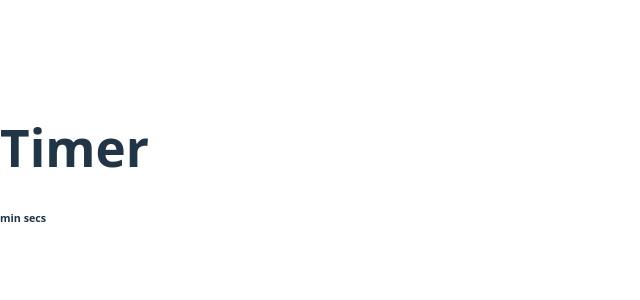
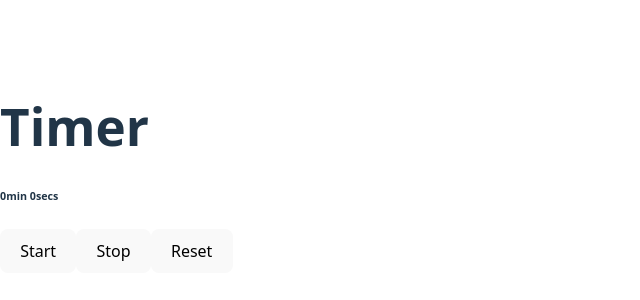
Before and after one commit to DanielRios491/bootcamp-frontend-25, a React (Vite) app: page / in a window 1280 px wide. Shown: the part 232-532 px from the top of the page, without its empty margins (0-640 px from the left). Built offline with nearby package versions, Linux system fonts and the light colour scheme.

Commit message:
feat: counted of seconds completed

```diff
--- a/src/App.jsx
+++ b/src/App.jsx
@@ -1,17 +1,29 @@
-import { useState } from 'react'
-import reactLogo from './assets/react.svg'
-import viteLogo from '/vite.svg'
+import { useEffect, useState } from 'react'
 import './App.css'
 
 function App() {
   const [countSec, setCountSec] = useState(0)
   const [countMin, setCountMin] = useState(0)
+  const [ start, setStart ] = useState(false)
+
+  useEffect(() => {
+    if (start) {
+      if (countSec < 60) {
+        setCountMin(prev => prev + 1)
+        setCountSec(0)
+      }
+      setInterval(() => {setCountSec(prev => prev+1)}, 1000)
+    }
+  }, [start]);
 
   return (
-    <>
+    <div>
       <h1>Timer</h1>
-      <h6><span></span>min <span></span>secs</h6>
-    </>
+      <h6><span>{ countMin }</span>min <span>{ countSec }</span>secs</h6>
+      <button onClick={() => {setStart(true)}}>Start</button>
+      <button onClick={() => {setStart(false)}}>Stop</button>
+      <button onClick={() => {setCountSec(0); setCountMin(0)}}>Reset</button>
+    </div>
   )
 }
 
```
